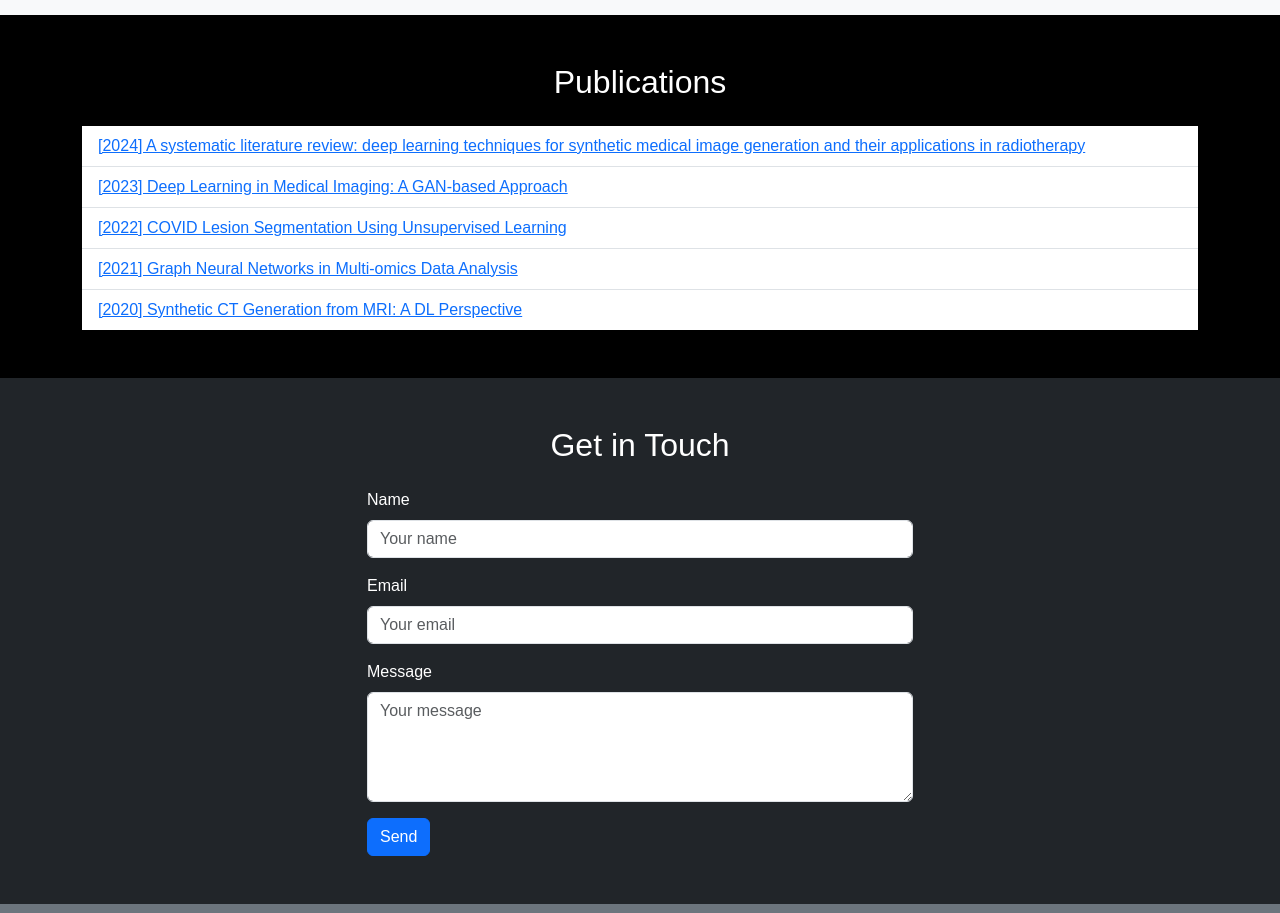
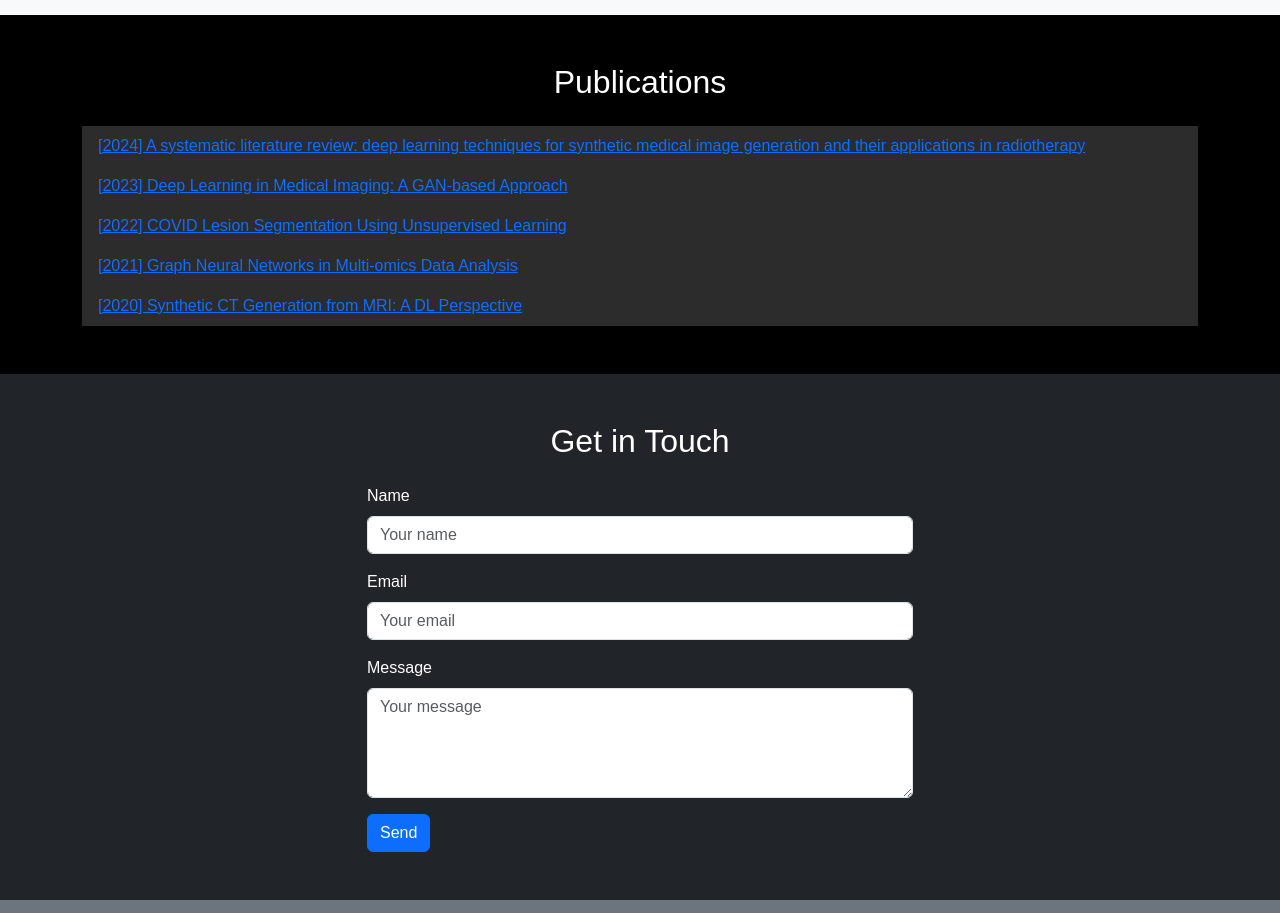
Before and after one commit to mksherwani/mksherwani, a plain HTML site: page index.html in a window 1280 px wide. Shown: the part 2240-3153 px from the top of the page. Drawn offline with nearby package versions, Linux system fonts and the light colour scheme.

Commit message:
Update style.css

```diff
--- a/style.css
+++ b/style.css
@@ -33,6 +33,16 @@ nav a {
 section {
   padding: 20px;
 }
+#publications .list-group-item {
+  background-color: #2c2c2c; /* Dark grey */
+  color: #f1f1f1; /* Light text for readability */
+  border: none;   /* Optional: remove borders for cleaner look */
+  transition: background-color 0.3s ease;
+}
+
+#publications .list-group-item:hover {
+  background-color: #3a3a3a; /* Slightly lighter on hover */
+}
 
 /* Footer */
 footer {
```
